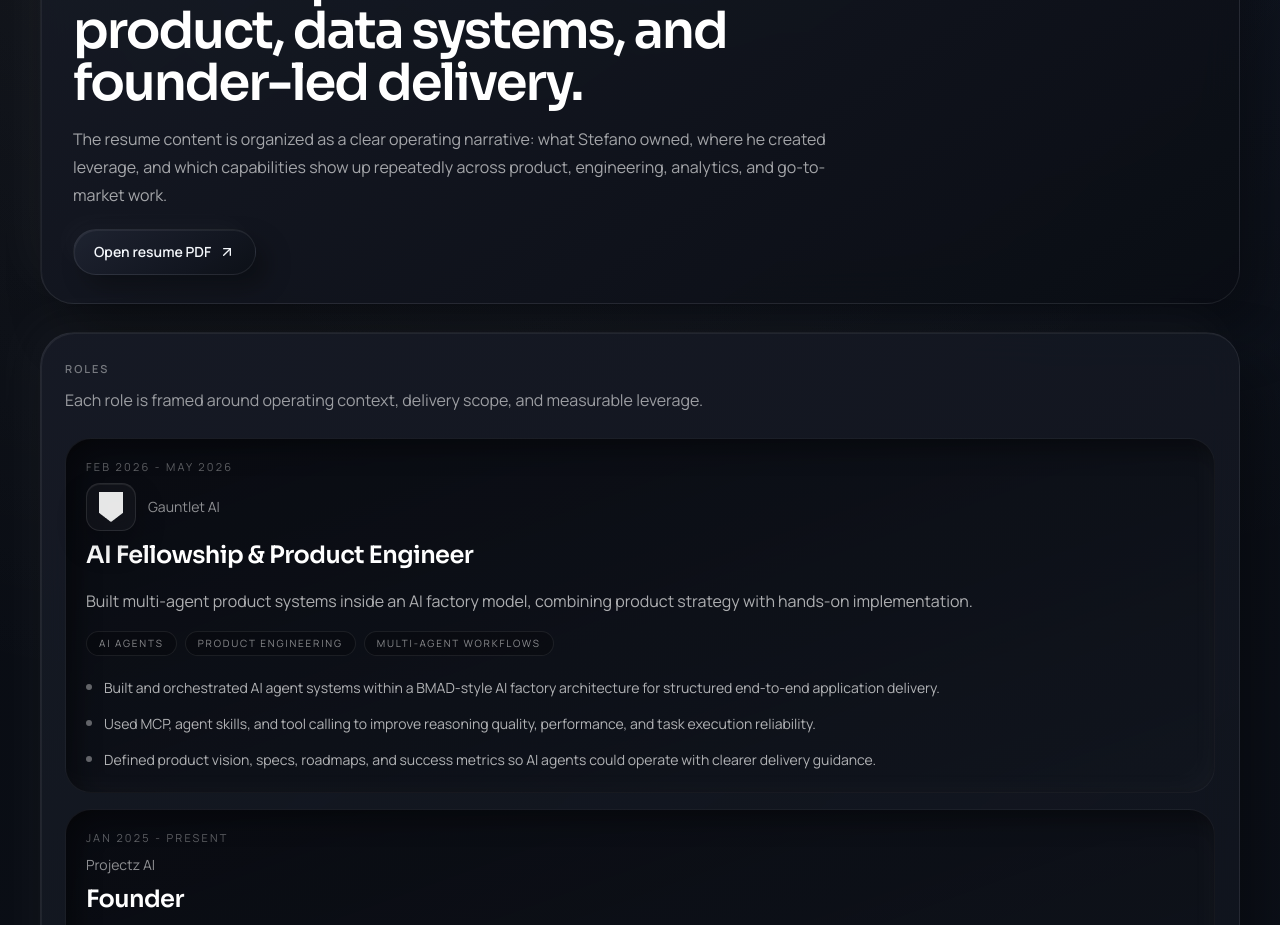
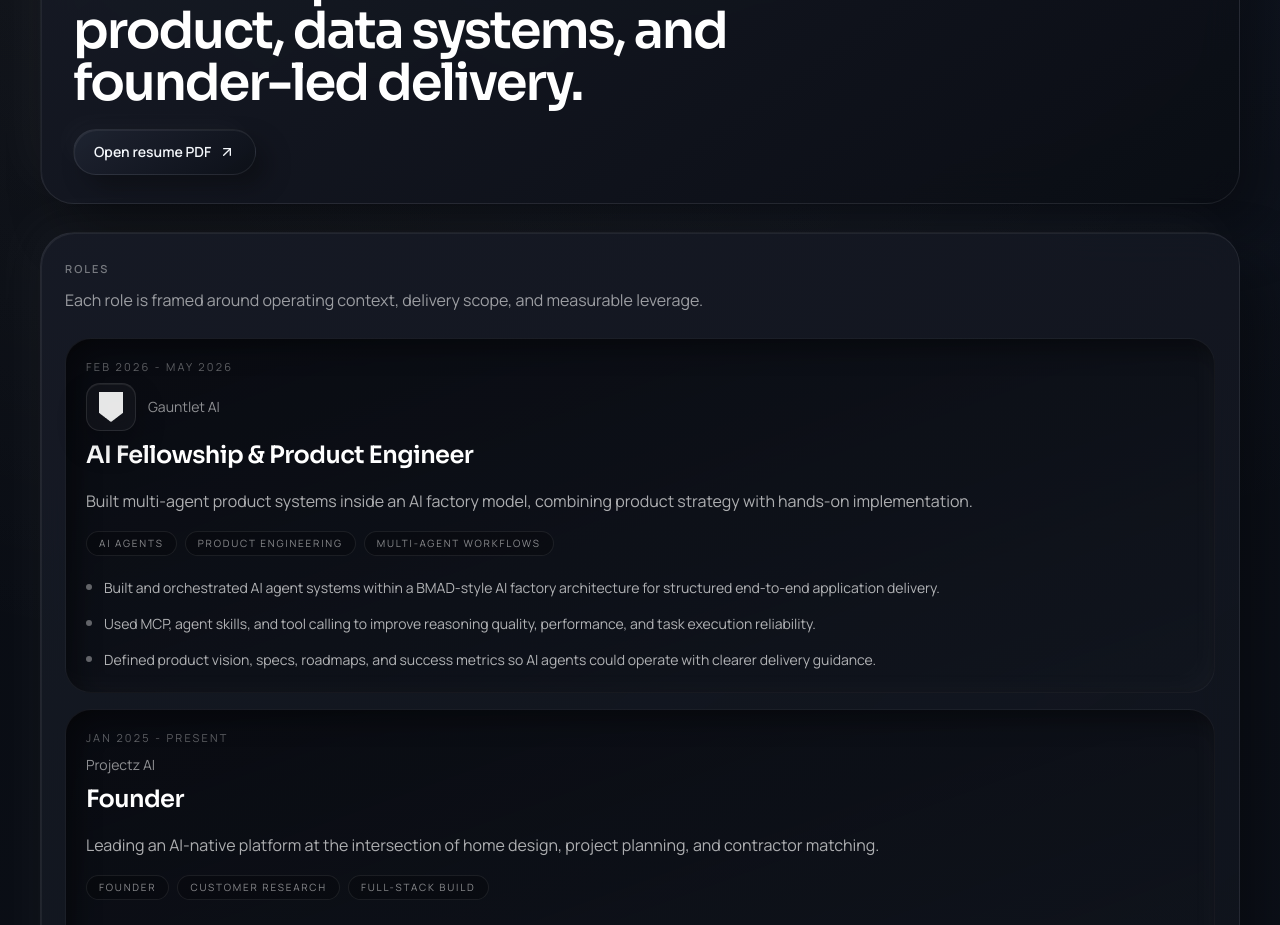
Before and after one commit to StefanoCaruso456/portfolio, a Next.js app: page / in a window 1280 px wide. Shown: the part 1500-2425 px from the top of the page. Built offline with nearby package versions, Linux system fonts and the light colour scheme.

Commit message:
Remove experience intro description

```diff
--- a/data/resume.ts
+++ b/data/resume.ts
@@ -23,8 +23,7 @@
 export const resumeIntro = {
   eyebrow: "Experience",
   title: "Career depth across AI product, data systems, and founder-led delivery.",
-  description:
-    "The resume content is organized as a clear operating narrative: what Stefano owned, where he created leverage, and which capabilities show up repeatedly across product, engineering, analytics, and go-to-market work.",
+  description: "",
   resumeHref: "/resume-stefano-caruso.pdf",
   resumeLabel: "Open resume PDF",
 };
```
